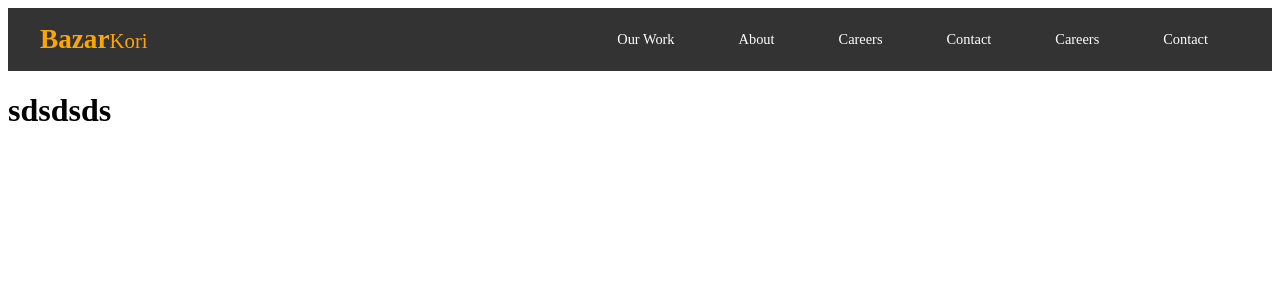
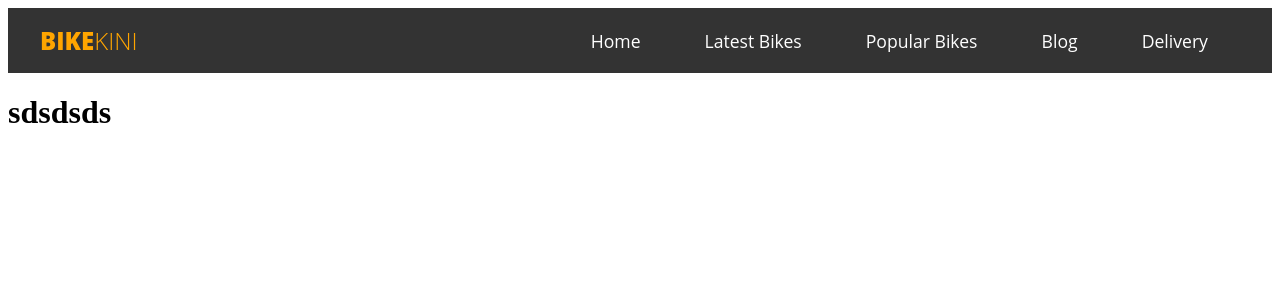
Before and after one commit to Dibakor20/BIKEKINI, a React (Create React App) app: page / in a window 1280 px wide. Shown: the top 300 px of the page. Built offline with nearby package versions, Linux system fonts and the light colour scheme.

Commit message:
navbar update

```diff
--- a/src/App.tsx
+++ b/src/App.tsx
@@ -1,5 +1,6 @@
 import { Routes, Route } from "react-router-dom";
 import Home from "./pages/homePage/Home";
+import './GlobalStyled'
 
 function App() {
   return (
--- a/src/GlobalStyled.ts
+++ b/src/GlobalStyled.ts
@@ -1,10 +1,13 @@
+
 import styled, { createGlobalStyle } from "styled-components";
 
 const GlobalStyle = createGlobalStyle`
+@import url('https://fonts.googleapis.com/css2?family=Open+Sans:wght@300;400;500;600;700;800&family=Poppins:wght@200;400;500;600;700;800;900&display=swap');
 *{
     box-sizing:border-box ;
     margin:0 !important ;
     padding:0 !important;
+    font-family: 'Open Sans', sans-serif !important;
 }
 `;
 export const Container = styled.div`
--- a/src/components/navbar/Navbar.ts
+++ b/src/components/common/navbar/Navbar.ts
@@ -22,10 +22,12 @@ export const Logo = styled(Link)`
   color: orange;
   text-decoration: none;
   font-weight: 800;
-  font-size: 1.7rem;
+  font-size: 1.5rem;
+  font-family: "Open Sans", sans-serif !important;
   span {
     font-weight: 300;
-    font-size: 1.3rem;
+    font-size: 1.5rem;
+    font-family: "Open Sans", sans-serif !important;
   }
 `;
 
@@ -50,13 +52,14 @@ export const MenuLink = styled(Link)`
   text-decoration: none;
   color: #fff;
   transition: all 0.3s ease-in;
-  font-size: 0.9rem;
+  font-size: 1.1rem;
+  font-family: "Open Sans", sans-serif !important;
   &:hover {
     color: #7b7fda;
   }
 `;
 
-export const Hamburger = styled.div`
+export const MobileIcon = styled.div`
   display: none;
   flex-direction: column;
   cursor: pointer;
--- /dev/null
+++ b/src/components/common/navbar/Navbar.tsx
@@ -0,0 +1,28 @@
+import React, { useState } from "react";
+import { Nav, Logo, Menu, MenuLink, MobileIcon } from "./Navbar";
+
+const Navbar = () => {
+  const [isOpen, setIsOpen] = useState<boolean>(false);
+
+  return (
+    <Nav>
+      <Logo to="/">
+        BIKE<span>KINI</span>
+      </Logo>
+      <MobileIcon onClick={() => setIsOpen(!isOpen)}>
+        <span />
+        <span />
+        <span />
+      </MobileIcon>
+      <Menu isOpen={isOpen}>
+        <MenuLink to="/">Home</MenuLink>
+        <MenuLink to="/">Latest Bikes</MenuLink>
+        <MenuLink to="/">Popular Bikes</MenuLink>
+        <MenuLink to="/">Blog</MenuLink>
+        <MenuLink to="/">Delivery</MenuLink>
+      </Menu>
+    </Nav>
+  );
+};
+
+export default Navbar;
--- a/src/components/navbar/Navbar.tsx
+++ /dev/null
@@ -1,31 +0,0 @@
-import React, { useState } from 'react';
-import {Nav,Logo,Hamburger,Menu,MenuLink} from '../navbar/Navbar'
-
-const Navbar = () => {
-  const [isOpen, setIsOpen] = useState<boolean>(false);
-
-  return (
-    <Nav>
-      <Logo to="/">
-        Bazar<span>Kori</span>
-      </Logo>
-      <Hamburger onClick={() => setIsOpen(!isOpen)}>
-        <span />
-        <span />
-        <span />
-      </Hamburger>
-      <Menu isOpen={isOpen}>
-        <MenuLink to="/">Our Work</MenuLink>
-        <MenuLink to="/">About</MenuLink>
-        <MenuLink to="/">Careers</MenuLink>
-        <MenuLink to="/">Contact</MenuLink>
-        <MenuLink to="/">Careers</MenuLink>
-        <MenuLink to="/">Contact</MenuLink>
-      </Menu>
-    </Nav>
-
-
-  );
-};
-
-export default Navbar;
```
Also changed, not shown: src/pages/homePage/Home.js (+2 -5 lines).
